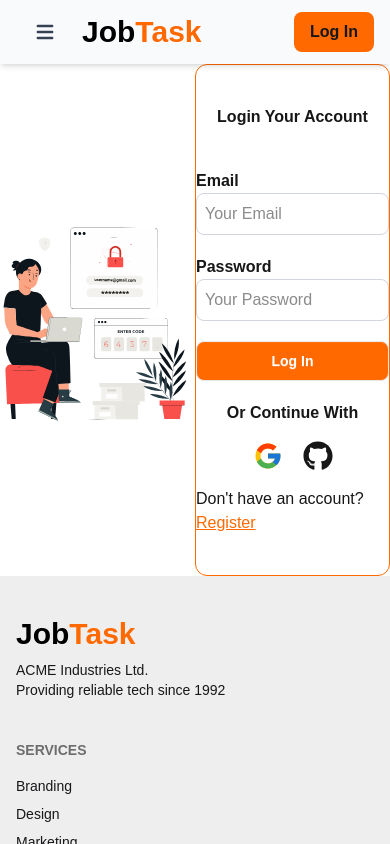
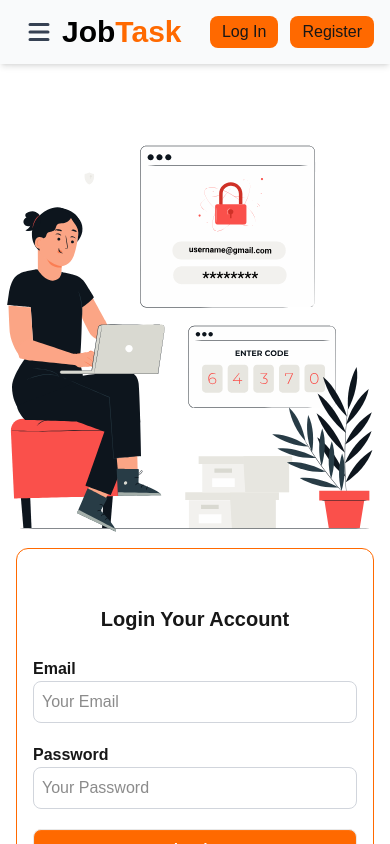
Before and after one commit to Captain-Kanak/job-task, a Next.js app: page /login in a window 390 px wide. Shown: the top 844 px of the page. Built offline with nearby package versions, Linux system fonts and the light colour scheme; no server answers.

Commit message:
signup logout login done

```diff
--- a/package.json
+++ b/package.json
@@ -18,7 +18,8 @@
     "react": "19.1.0",
     "react-dom": "19.1.0",
     "react-hot-toast": "^2.6.0",
-    "react-icons": "^5.5.0"
+    "react-icons": "^5.5.0",
+    "sweetalert2": "^11.22.4"
   },
   "devDependencies": {
     "@eslint/eslintrc": "^3",
--- a/src/app/(auth)/layout.jsx
+++ b/src/app/(auth)/layout.jsx
@@ -6,11 +6,13 @@
 
 export default function AuthLayout({ children }) {
   return (
-    <div className="max-w-7xl mx-auto flex items-center">
+    <div className="py-16 max-w-7xl mx-auto grid grid-cols-1 lg:grid-cols-2 gap-4 lg:gap-70">
       <div className="flex-1">
         <Lottie animationData={auth_lottie} loop={true} />
       </div>
-      <div className="flex-1">{children}</div>
+      <div className="flex items-center justify-center">
+        <div className="flex-1 px-4 lg:px-0">{children}</div>
+      </div>
     </div>
   );
 }
--- a/src/app/(auth)/login/components/LoginForm.jsx
+++ b/src/app/(auth)/login/components/LoginForm.jsx
@@ -2,20 +2,58 @@
 
 import React from "react";
 import { signIn } from "next-auth/react";
+import Swal from "sweetalert2";
+import { useRouter } from "next/navigation";
+import toast from "react-hot-toast";
 
 export default function LoginForm() {
+  const router = useRouter();
   const handleLogin = async (e) => {
     e.preventDefault();
 
     const form = e.target;
     const email = form.email.value;
     const password = form.password.value;
-    await signIn("credentials", { email, password });
+
+    toast("Please Wait...");
+
+    try {
+      const res = await signIn("credentials", {
+        email,
+        password,
+        redirect: false,
+        callbackUrl: "/",
+      });
+
+      if (res?.ok) {
+        router.push("/");
+        form.reset();
+
+        Swal.fire({
+          icon: "success",
+          title: "Login Successful",
+          text: "Welcome back!",
+          timer: 2000,
+          showConfirmButton: false,
+        });
+      } else {
+        Swal.fire({
+          icon: "error",
+          title: "Login Failed",
+          text: res?.error || "Something went wrong",
+        });
+      }
+    } catch (error) {
+      console.log(error);
+    }
   };
 
   return (
-    <div>
-      <form onSubmit={handleLogin} className="space-y-5">
+    <div className="p-4 lg:p-8">
+      <h1 className="text-xl lg:text-3xl text-center font-extrabold mb-6">
+        Login Your Account
+      </h1>
+      <form onSubmit={handleLogin} className="w-full space-y-5">
         {/* Email Field */}
         <div>
           <label className="font-bold">Email</label>
--- a/src/app/(auth)/login/page.jsx
+++ b/src/app/(auth)/login/page.jsx
@@ -5,8 +5,7 @@
 
 export default function LoginPage() {
   return (
-    <div className="flex flex-col items-center justify-center border border-orange-500 rounded-xl py-10">
-      <h1 className="lg:text-3xl font-extrabold mb-10">Login Your Account</h1>
+    <div className="border border-orange-500 rounded-xl py-10">
       <LoginForm />
       <div className="mt-5 flex flex-col items-center gap-4">
         <p className="font-semibold">Or Continue With</p>
--- a/src/app/actions/auth/loginUser.js
+++ b/src/app/actions/auth/loginUser.js
@@ -1,5 +1,16 @@
 "use server";
 
-export const loginUser = async () => {
+import dbConnect, { collectionNameObj } from "@/lib/dbConnect";
+import bcrypt from "bcrypt";
 
-}
+export const loginUser = async (payload) => {
+  const { email, password } = payload;
+  const db = dbConnect(collectionNameObj.UserCollections);
+
+  const user = db.findOne({ email: email });
+  if (!user) return null;
+  const isPasswordOk = bcrypt.compare(user.password, password);
+  if (!isPasswordOk) return null;
+
+  return user;
+};
--- a/src/app/api/auth/[...nextauth]/route.js
+++ b/src/app/api/auth/[...nextauth]/route.js
@@ -1,3 +1,4 @@
+import { loginUser } from "@/app/actions/auth/loginUser";
 import NextAuth from "next-auth";
 import CredentialsProvider from "next-auth/providers/credentials";
 
@@ -19,9 +20,10 @@
         },
       },
       async authorize(credentials, req) {
-        console.log(credentials);
+        // console.log(credentials);
+
         // Add logic here to look up the user from the credentials supplied
-        const user = { id: "1", name: "J Smith", email: "jsmith@example.com" };
+        const user = await loginUser(credentials);
 
         if (user) {
           // Any object returned will be saved in `user` property of the JWT
--- a/src/app/layout.js
+++ b/src/app/layout.js
@@ -3,6 +3,7 @@
 import Navbar from "@/components/Navbar";
 import Footer from "@/components/Footer";
 import { Toaster } from "react-hot-toast";
+import NextAuthProvider from "@/providers/NextAuthProvider";
 
 const geistSans = Geist({
   variable: "--font-geist-sans",
@@ -25,6 +26,7 @@
       <body
         className={`${geistSans.variable} ${geistMono.variable} antialiased`}
       >
+        <NextAuthProvider>
           <header>
             <Navbar />
           </header>
@@ -32,6 +34,7 @@
           <footer>
             <Footer />
           </footer>
+        </NextAuthProvider>
         <Toaster />
       </body>
     </html>
--- a/src/components/Navbar.jsx
+++ b/src/components/Navbar.jsx
@@ -1,12 +1,17 @@
 "use client";
+
 import Link from "next/link";
-import React from "react";
+import React, { useState } from "react";
 import Logo from "./Logo";
 import { usePathname } from "next/navigation";
 import { HiMenu } from "react-icons/hi";
+import { IoMdClose } from "react-icons/io";
+import { signOut, useSession } from "next-auth/react";
 
 export default function Navbar() {
   const pathname = usePathname();
+  const { data: session, status } = useSession();
+  const [isOpen, setIsOpen] = useState(false);
 
   const links = (
     <>
@@ -50,15 +55,22 @@
         <div className="navbar-start flex items-center">
           {/* Mobile dropdown */}
           <div className="dropdown">
-            <label tabIndex={0} className="btn btn-ghost lg:hidden mr-2">
-              <HiMenu className="h-6 w-6 text-gray-700" />
-            </label>
-            <ul
-              tabIndex={0}
-              className="menu menu-sm dropdown-content bg-base-100 rounded-box z-10 mt-3 w-52 p-2 shadow"
+            <button
+              onClick={() => setIsOpen(!isOpen)}
+              className="lg:hidden p-2 rounded-md cursor-pointer bg-transparent hover:bg-transparent focus:bg-transparent"
             >
-              {links}
-            </ul>
+              {isOpen ? (
+                <IoMdClose size={30} className="text-gray-700" />
+              ) : (
+                <HiMenu size={30} className="text-gray-700" />
+              )}
+            </button>
+
+            {isOpen && (
+              <ul className="menu menu-sm dropdown-content bg-base-100 rounded-box z-10 mt-3 w-52 p-2 shadow">
+                {links}
+              </ul>
+            )}
           </div>
 
           <Link href="/">
@@ -72,12 +84,28 @@
         </div>
 
         {/* Navbar End */}
-        <div className="navbar-end">
-          <Link href="/login">
-            <button className="bg-orange-500 py-2 px-4 rounded-lg cursor-pointer hover:bg-orange-600 transition-all duration-200 font-semibold">
-              Log In
+        <div className="navbar-end gap-3 lg:gap-4">
+          {status == "authenticated" ? (
+            <button
+              onClick={() => signOut()}
+              className="bg-orange-500 py-1 lg:py-2 px-3 lg:px-4 rounded-lg cursor-pointer hover:bg-orange-600 transition-all duration-200 lg:font-semibold"
+            >
+              Log Out
             </button>
-          </Link>
+          ) : (
+            <>
+              <Link href="/login">
+                <button className="bg-orange-500 py-1 lg:py-2 px-3 lg:px-4 rounded-lg cursor-pointer hover:bg-orange-600 transition-all duration-200 lg:font-semibold">
+                  Log In
+                </button>
+              </Link>
+              <Link href="/register">
+                <button className="bg-orange-500 py-1 lg:py-2 px-3 lg:px-4 rounded-lg cursor-pointer hover:bg-orange-600 transition-all duration-200 lg:font-semibold">
+                  Register
+                </button>
+              </Link>
+            </>
+          )}
         </div>
       </div>
     </nav>
--- /dev/null
+++ b/src/providers/NextAuthProvider.jsx
@@ -0,0 +1,8 @@
+"use client";
+
+import { SessionProvider } from "next-auth/react";
+import React from "react";
+
+export default function NextAuthProvider({ children }) {
+  return <SessionProvider>{children}</SessionProvider>;
+}
```
Also changed, not shown: 1 other file (tests, documents, lock files or other folders). Lines whose indentation alone changed are shown as unchanged.
